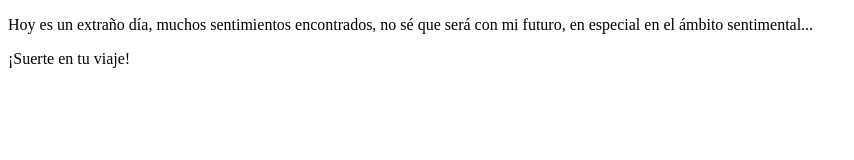
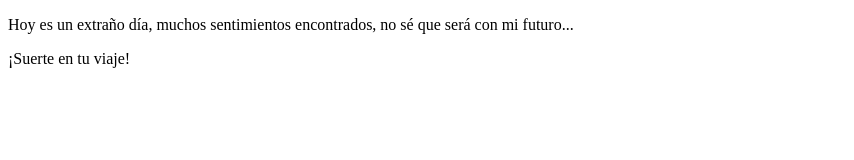
Before and after one commit to lalozb/ProyectoDemoCursoPrework, a plain HTML site: page index.html in a window 1280 px wide. Shown: the whole page, without its empty margins (0-854 px from the left). Drawn offline with Linux system fonts and the light colour scheme.

Commit message:
first commit v2

```diff
--- a/index.html
+++ b/index.html
@@ -8,7 +8,7 @@
 </head>
 <body>
 <p>
-    Hoy es un extraño día, muchos sentimientos encontrados, no sé que será con mi futuro, en especial en el ámbito sentimental...
+    Hoy es un extraño día, muchos sentimientos encontrados, no sé que será con mi futuro...
 </p>
 <p>
     ¡Suerte en tu viaje!
```
